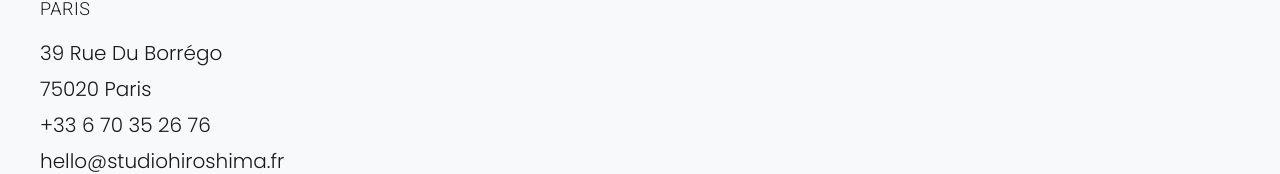
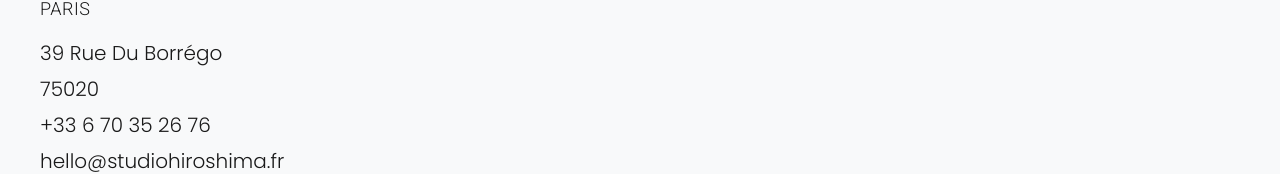
Before and after one commit to studiohiroshima/studio-hiroshima, a Next.js app: page / in a window 1280 px wide. Shown: the part 417-591 px from the top of the page. Built offline with nearby package versions, Linux system fonts and the light colour scheme.

Commit message:
removed paris, increased nav image quality

```diff
--- a/components/Homescreen.js
+++ b/components/Homescreen.js
@@ -19,7 +19,7 @@
           <p className="text-lg tracking-wide mb-4 roboto-light xl:text-lg">PARIS</p>
           <div className='space-y-2'>
             <p className="home-text">39 Rue du Borrégo</p>
-            <p className="home-text ">75020 Paris</p>
+            <p className="home-text ">75020</p>
             <p className="home-text">+33 6 70 35 26 76</p>
             <p className="text-xl subpixel-antialiased poppins-light">hello@studiohiroshima.fr</p></div>
             <div className="mt-10 space-y-2">
--- a/components/Navbar.js
+++ b/components/Navbar.js
@@ -15,7 +15,7 @@
     <nav className='mb-12 fixed z-10 w-full  max-sm:mx-auto bg-opacity-100 bg-transparent'>
       <div className='flex justify-between w-12/13 mx-auto py-3 items-center max-sm:w-11/12 max-md:items-start max-md:mt-2'>
         <div className='max-sm:w-4/6 max-sm:-ml-4 sm:-ml-6 md:-ml-6 lg:-ml-5 xl:-ml-6 2xl:-ml-8'><Image src='/img/logo.png' alt='logo' width={270} height={270}
-          priority className='object-cover w-full h-auto'
+          priority quality={100} className='object-cover w-full h-auto'
         /></div>
         <ul className='flex max-md:flex-col gap-10 max-md:items-end max-md:w-2/6 max-md:gap-0 max-md:justify-center max-md:-mt-55'>
         <li className='inter-thin text-base tracking-widest subpixel-antialiased visible md:hidden cursor-pointer max-sm:pt-3 max-md:pt-5 max-md:text-[16.6px] max-sm:text-[15px]' onClick={handleClick}>{showMenu ? 'CLOSE' : 'MENU'}</li>
```
